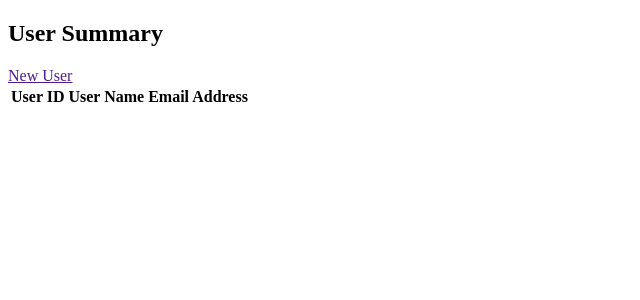
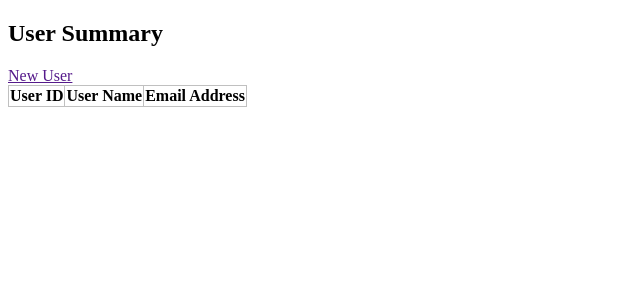
Before and after one commit to JoonghyunAn/flask-mini-app, a Flask app: page /crud/ in a window 1280 px wide. Shown: the top 300 px of the page, without its empty margins (0-640 px from the left). Run offline with Flask 3, Linux system fonts and the light colour scheme; lists and menus that the app fills with data are empty; some libraries are stand-ins or nearby versions.

Commit message:
css_update

```diff
--- a/apps/crud/static/style.css
+++ b/apps/crud/static/style.css
@@ -1,3 +1,15 @@
+table {
+
+    border-collapse: collapse;
+}
+
+table,
+th,
+td{
+    border: 1px solid #c0c0c0;
+}
+
+
 .crud{
     font-style: italic;
 }
```
